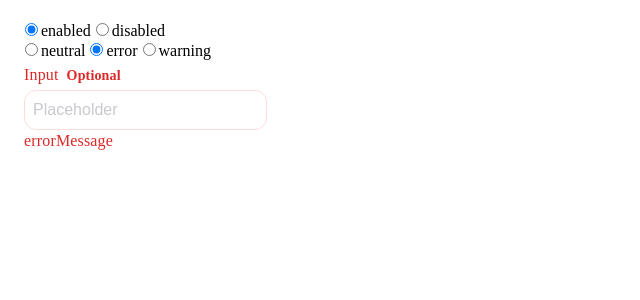
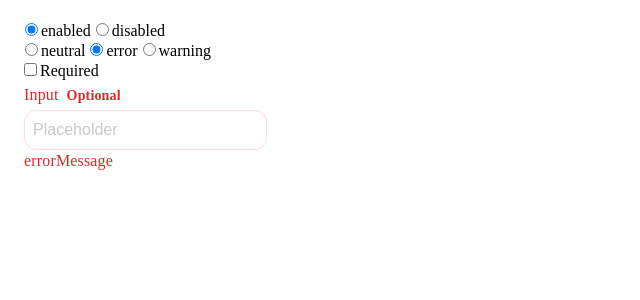
Before and after one commit to andreahajna/o2Component, a React (Vite) app: page / in a window 1280 px wide. Both pictures are taken after a click on the radio button "error". Shown: the top 300 px of the page, without its empty margins (0-640 px from the left). Built offline with nearby package versions, Linux system fonts and the light colour scheme.

Commit message:
scss fix

```diff
--- a/package.json
+++ b/package.json
@@ -11,6 +11,7 @@
     "format": "prettier ./src --write"
   },
   "dependencies": {
+    "classnames": "^2.5.1",
     "react": "^19.0.0",
     "react-dom": "^19.0.0",
     "sass": "^1.85.0"
--- a/src/App.tsx
+++ b/src/App.tsx
@@ -14,6 +14,8 @@ enum VariantEnum {
 
 function App() {
   const [disabled, setDisabled] = React.useState(false);
+  const [required, setRequired] = React.useState(false);
+  const [optionalText, setOptionalText] = React.useState('Optional');
   const [value, setValue] = React.useState('');
   const [errorMessage, setErrorMessage] = React.useState('');
   const [warningMessage, setWarningMessage] = React.useState('');
@@ -28,6 +30,11 @@ function App() {
     setVariant(variantValue as VariantEnum);
     setErrorMessage(variantValue === VariantEnum.ERROR ? 'errorMessage' : '');
     setWarningMessage(variantValue === VariantEnum.WARNING ? 'warningMessage' : '');
+  };
+
+  const handleCheckboxChange = (event: React.ChangeEvent<HTMLInputElement>) => {
+    setRequired(event.target.checked);
+    setOptionalText(event.target.checked ? '' : 'Optional');
   };
 
   return (
@@ -86,12 +93,19 @@ function App() {
         <label htmlFor='warning'>warning</label>
       </div>
 
+      <div>
+        <input type='checkbox' id='required' name='required' onChange={handleCheckboxChange} checked={required} />
+        <label htmlFor='required'>Required</label>
+      </div>
+
       <div style={{ display: 'flex' }}>
         <TextInput
+          id={'textInputO2'}
           value={value}
           label={'Input'}
-          optional={'Optional'}
+          optional={optionalText}
           name={'input'}
+          required={required}
           onChange={(value) => {
             setValue(value);
           }}
--- /dev/null
+++ b/src/components/TextInput.module.scss
@@ -0,0 +1,121 @@
+@use '../assets/styles';
+
+.textInputGroup {
+  display: flex;
+  flex-direction: column;
+  margin: 4px;
+}
+
+.labelGroup {
+  display: flex;
+  align-items: center;
+  gap: styles.$dimension-xs;
+  margin-bottom: 4px;
+}
+
+.label {
+  color: styles.$color-content-on-neutral-xx-high;
+  font-size: styles.$font-label-m-size;
+  font-weight: styles.$font-label-m-weight;
+  line-height: styles.$font-body-m-line-height;
+  letter-spacing: styles.$font-label-m-letter-spacing;
+
+  &.optional {
+    color: styles.$color-content-on-neutral-medium;
+    font-size: styles.$font-label-s-size;
+    font-weight: styles.$font-label-s-weight;
+    line-height: styles.$font-label-s-line-height;
+    letter-spacing: styles.$font-label-s-letter-spacing;
+  }
+
+  &.error {
+    color: styles.$color-content-on-neutral-danger;
+  }
+
+  &.warning {
+    color: styles.$color-content-on-neutral-warning;
+  }
+
+  &.disabled {
+    color: styles.$color-content-on-neutral-low;
+  }
+}
+
+.message {
+  color: styles.$color-content-on-neutral-xx-high;
+  font-size: styles.$font-label-m-size;
+  font-weight: styles.$font-label-m-weight;
+  line-height: styles.$font-body-m-line-height;
+  letter-spacing: styles.$font-label-m-letter-spacing;
+
+  &.error {
+    color: styles.$color-content-on-neutral-danger;
+  }
+
+  &.warning {
+    color: styles.$color-content-on-neutral-warning;
+  }
+
+  &.disabled {
+    color: styles.$color-content-on-neutral-low;
+  }
+}
+
+.textInput {
+  border-radius: styles.$dimension-radius-input;
+  padding: styles.$dimension-xs;
+  width: 100%;
+  font-size: styles.$font-body-m-size;
+  font-weight: styles.$font-body-m-weight;
+  line-height: styles.$font-body-m-line-height;
+  letter-spacing: styles.$font-body-m-letter-spacing;
+  background-color: styles.$color-surface-x-low;
+  color: styles.$color-content-on-neutral-xx-high;
+  border: 1px solid styles.$color-surface-x-high;
+
+  &::placeholder {
+    color: styles.$color-content-on-neutral-low;
+  }
+
+  &:focus {
+    border-color: 1px solid styles.$color-state-default-focus;
+    caret-color: styles.$color-surface-brand;
+  }
+
+  &:not(.disabled):hover {
+    border-color: styles.$color-state-default-hover;
+  }
+
+  &.disabled {
+    border-color: styles.$color-content-on-neutral-low;
+    color: styles.$color-content-on-neutral-low;
+  }
+
+  &.error {
+    border-color: styles.$color-surface-danger-variant;
+
+    &:focus {
+      outline: none;
+      border-color: styles.$color-surface-danger;
+      caret-color: styles.$color-surface-danger;
+    }
+
+    &:not(.disabled):hover {
+      border-color: styles.$color-surface-danger;
+    }
+  }
+
+  &.warning {
+    border-color: styles.$color-surface-warning-variant;
+
+    &:focus {
+      outline: none;
+      border-color: styles.$color-surface-warning;
+      caret-color: styles.$color-surface-warning;
+    }
+
+    &:not(.disabled):hover {
+      border-color: styles.$color-surface-warning;
+    }
+  }
+}
--- a/src/components/TextInput.tsx
+++ b/src/components/TextInput.tsx
@@ -1,10 +1,16 @@
 import { FC } from 'react';
+import styles from './TextInput.module.scss';
+import classNames from 'classnames';
 
 interface TextInputProps {
+  id: string;
   value: string;
   label: string;
   name: string;
   onChange: (value: string) => void;
+  required?: boolean;
+  variant?: 'error' | 'warning';
+  helperText?: string;
   error?: string;
   warning?: string;
   placeholder?: string;
@@ -13,36 +19,44 @@ interface TextInputProps {
 }
 
 const TextInput: FC<TextInputProps> = ({
+  id,
   value,
   label,
   name,
   onChange,
+  required,
   error,
   warning,
   placeholder,
   disabled,
   optional
 }) => {
-  const labelClassName = disabled ? 'disabled' : error ? 'error' : warning ? 'warning' : '';
+  const variant = disabled ? 'disabled' : error ? 'error' : warning ? 'warning' : '';
 
   return (
-    <div className='textInputGroup'>
-      <div className='labelGroup'>
-        <label htmlFor={name} className={`label ${labelClassName}`}>
+    <div className={styles.textInputGroup}>
+      <div className={styles.labelGroup}>
+        <label htmlFor={id} className={classNames(styles.label, styles[variant])}>
           {label}
         </label>
-        <div className={`label optional ${labelClassName}`}>{optional}</div>
+        {!required ? (
+          <span className={classNames(styles.label, styles.optional, styles[variant])}>{optional}</span>
+        ) : null}
       </div>
       <input
+        id={id}
         name={name}
-        className={`textInput ${labelClassName}`}
+        className={classNames(styles.textInput, styles[variant])}
         type='text'
         value={value}
         onChange={(e) => onChange(e.target.value)}
         placeholder={placeholder}
         disabled={disabled}
+        required={required}
       />
-      {error || warning ? <div className={`message  ${labelClassName}`}>{error ? error : warning}</div> : null}
+      {error || warning ? (
+        <span className={classNames(styles.message, styles[variant])}>{error ? error : warning}</span>
+      ) : null}
     </div>
   );
 };
--- a/src/index.scss
+++ b/src/index.scss
@@ -4,123 +4,3 @@ body {
   font-family: styles.$font-family;
   margin: styles.$dimension-l;
 }
-
-.textInputGroup {
-  display: flex;
-  flex-direction: column;
-  margin: 4px;
-}
-
-.labelGroup {
-  display: flex;
-  align-items: center;
-  gap: styles.$dimension-xs;
-  margin-bottom: 4px;
-}
-
-.label {
-  color: styles.$color-content-on-neutral-xx-high;
-  font-size: styles.$font-label-m-size;
-  font-weight: styles.$font-label-m-weight;
-  line-height: styles.$font-body-m-line-height;
-  letter-spacing: styles.$font-label-m-letter-spacing;
-
-  &.optional {
-    color: styles.$color-content-on-neutral-medium;
-    font-size: styles.$font-label-s-size;
-    font-weight: styles.$font-label-s-weight;
-    line-height: styles.$font-label-s-line-height;
-    letter-spacing: styles.$font-label-s-letter-spacing;
-  }
-
-  &.error {
-    color: styles.$color-content-on-neutral-danger;
-  }
-
-  &.warning {
-    color: styles.$color-content-on-neutral-warning;
-  }
-
-  &.disabled {
-    color: styles.$color-content-on-neutral-low;
-  }
-}
-
-.message {
-  color: styles.$color-content-on-neutral-xx-high;
-  font-size: styles.$font-label-m-size;
-  font-weight: styles.$font-label-m-weight;
-  line-height: styles.$font-body-m-line-height;
-  letter-spacing: styles.$font-label-m-letter-spacing;
-
-  &.error {
-    color: styles.$color-content-on-neutral-danger;
-  }
-
-  &.warning {
-    color: styles.$color-content-on-neutral-warning;
-  }
-
-  &.disabled {
-    color: styles.$color-content-on-neutral-low;
-  }
-}
-
-.textInput {
-  border-radius: styles.$dimension-radius-input;
-  padding: styles.$dimension-xs;
-  width: 100%;
-  font-size: styles.$font-body-m-size;
-  font-weight: styles.$font-body-m-weight;
-  line-height: styles.$font-body-m-line-height;
-  letter-spacing: styles.$font-body-m-letter-spacing;
-  background-color: styles.$color-surface-x-low;
-  color: styles.$color-content-on-neutral-xx-high;
-  border: 1px solid styles.$color-surface-x-high;
-
-  &::placeholder {
-    color: styles.$color-content-on-neutral-low;
-  }
-
-  &:focus {
-    border-color: 1px solid styles.$color-state-default-focus;
-    caret-color: styles.$color-surface-brand;
-  }
-
-  &:not(.disabled):hover {
-    border-color: styles.$color-state-default-hover;
-  }
-
-  &.disabled {
-    border-color: styles.$color-content-on-neutral-low;
-    color: styles.$color-content-on-neutral-low;
-  }
-
-  &.error {
-    border-color: styles.$color-surface-danger-variant;
-
-    &:focus {
-      outline: none;
-      border-color: styles.$color-surface-danger;
-      caret-color: styles.$color-surface-danger;
-    }
-
-    &:not(.disabled):hover {
-      border-color: styles.$color-surface-danger;
-    }
-  }
-
-  &.warning {
-    border-color: styles.$color-surface-warning-variant;
-
-    &:focus {
-      outline: none;
-      border-color: styles.$color-surface-warning;
-      caret-color: styles.$color-surface-warning;
-    }
-
-    &:not(.disabled):hover {
-      border-color: styles.$color-surface-warning;
-    }
-  }
-}
```
Also changed, not shown: 1 other file (tests, documents, lock files or other folders).
